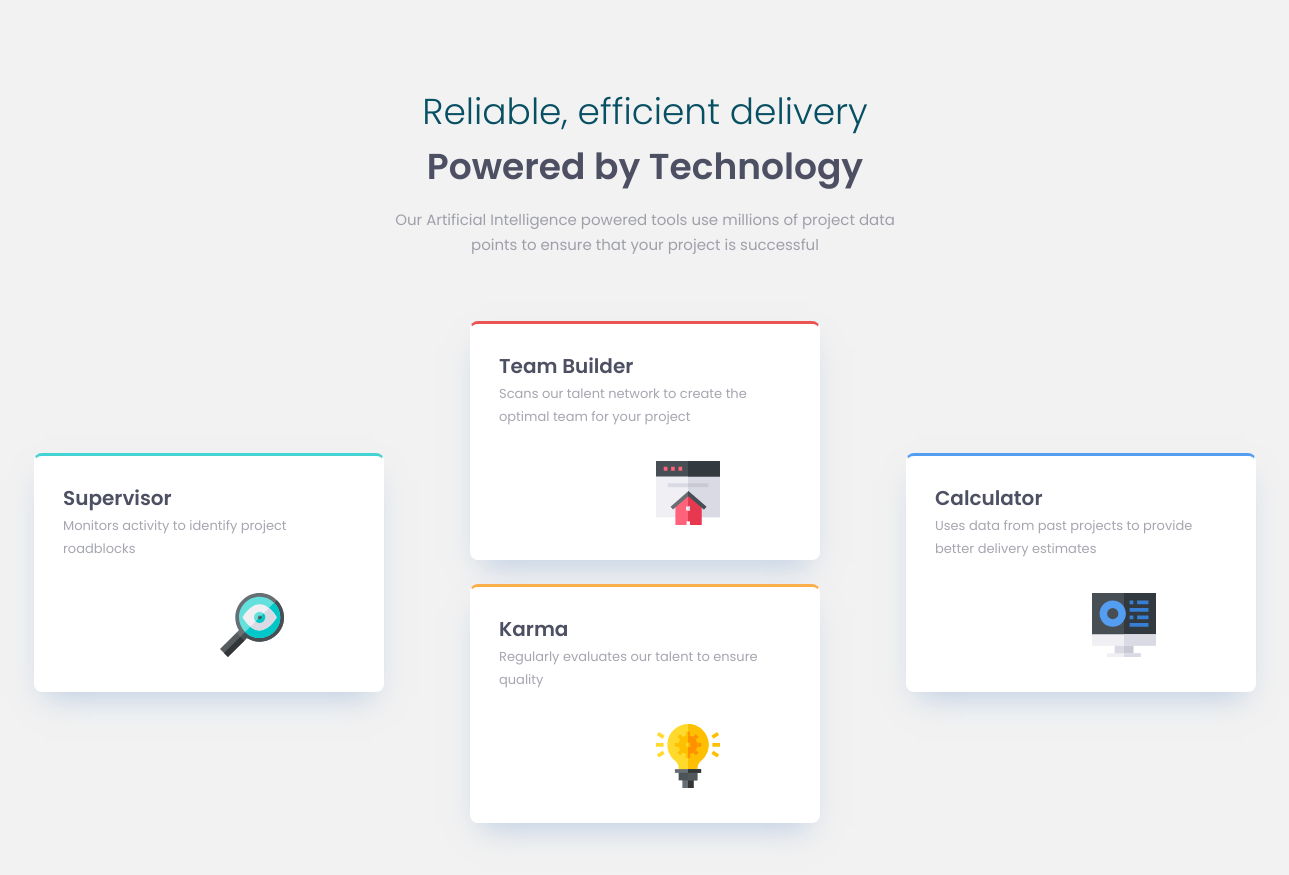
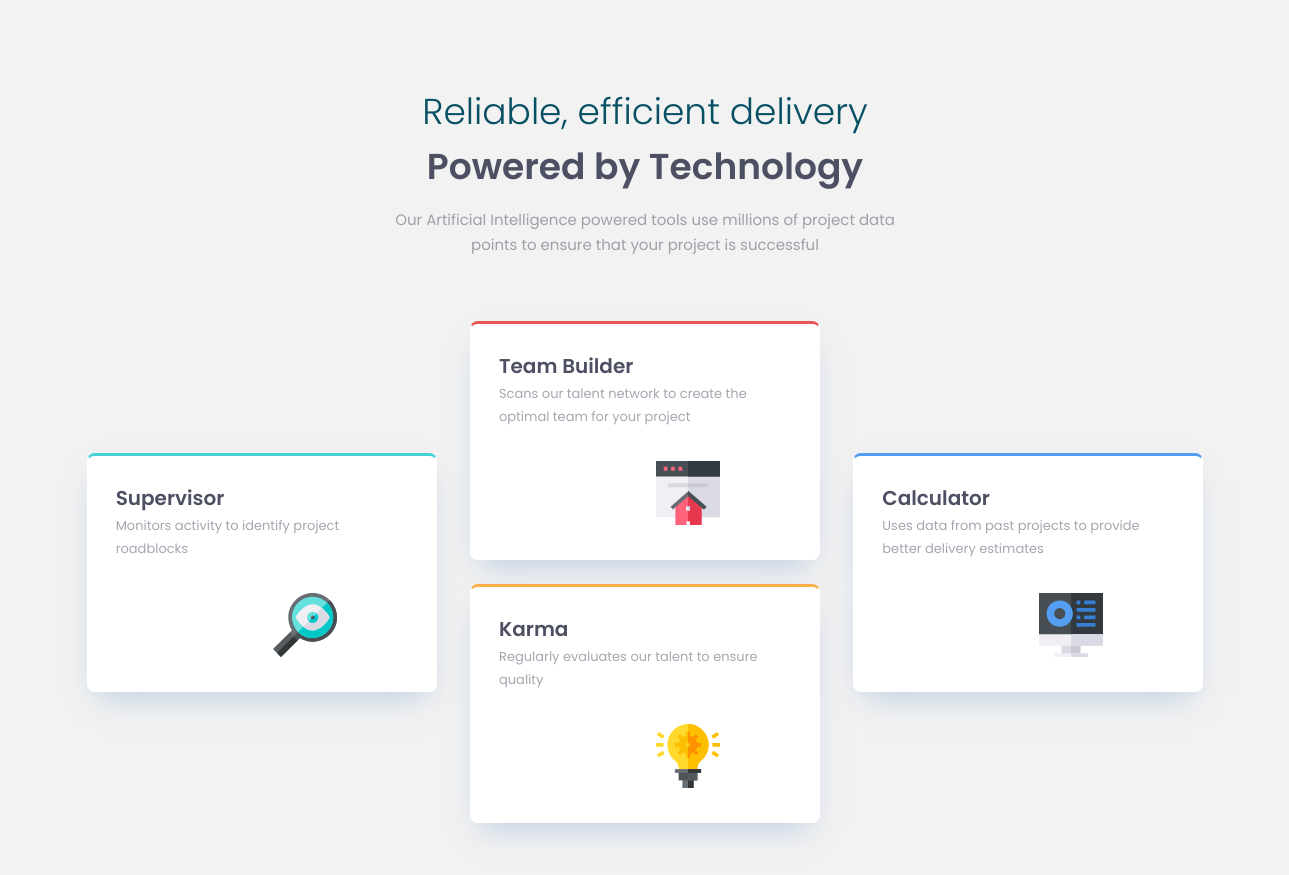
Before and after one commit to tamarzhozhadze/four-card-feature-section, a plain HTML site: page index.html in a window 1536 px wide. Shown: the whole page, without its empty margins (123-1412 px from the left). Drawn offline with Linux system fonts and the light colour scheme.

Commit message:
fixed grid positions

```diff
--- a/styles.css
+++ b/styles.css
@@ -117,20 +117,16 @@ body{
     }
     .box{
         width:350px;
+
     }
     .boxes {
+        width: 1150px;
         display: grid;
         grid-template-columns: repeat(3, 1fr);
         align-items: center;
         justify-items: center;
         padding: 0;
-    }
-    .item-3{
-        margin-right: 100px;
-
-    }
-    .item-1{
-        margin-left: 100px;
+        margin: 0 auto;
     }
 
 }
```
